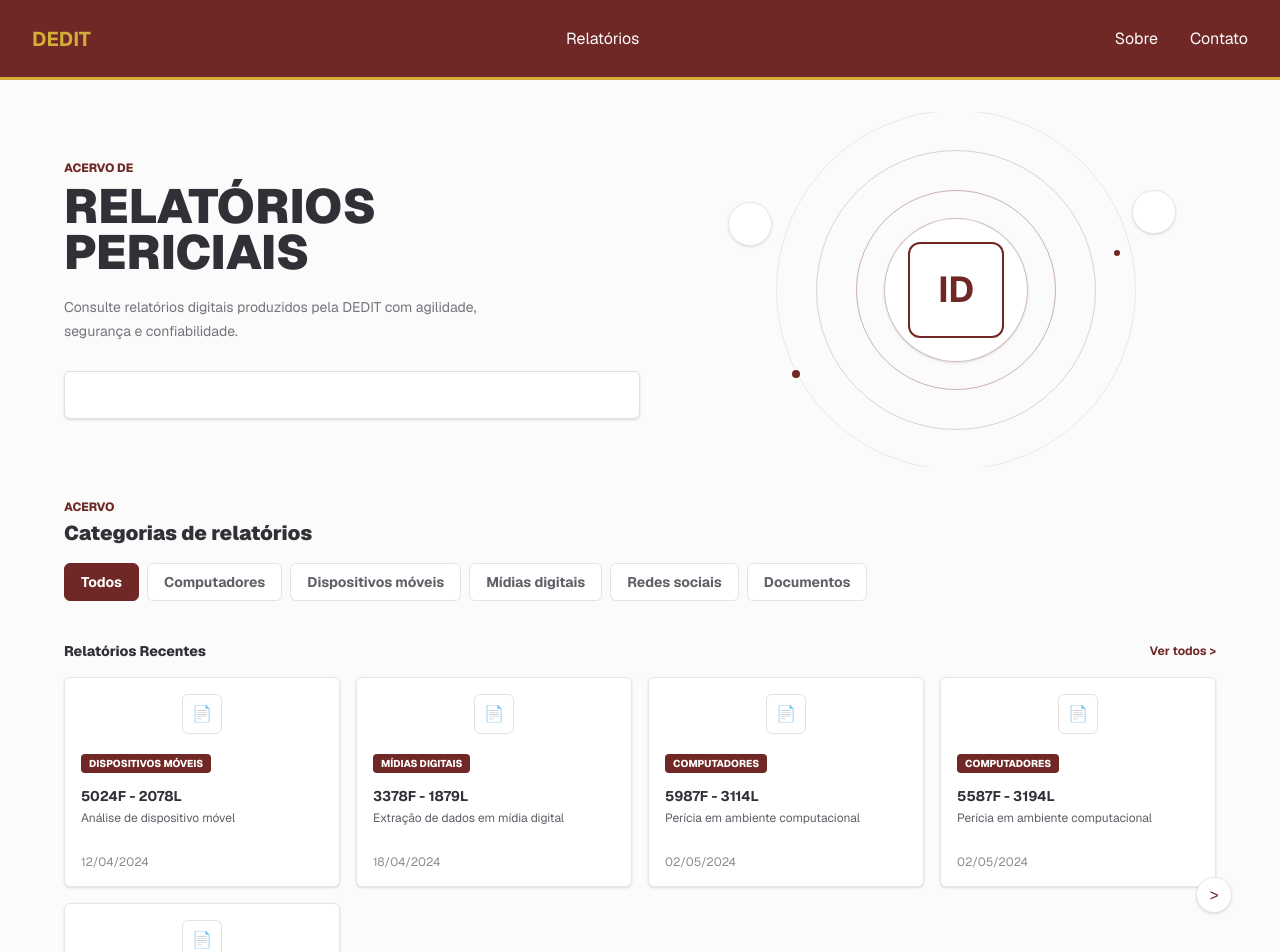
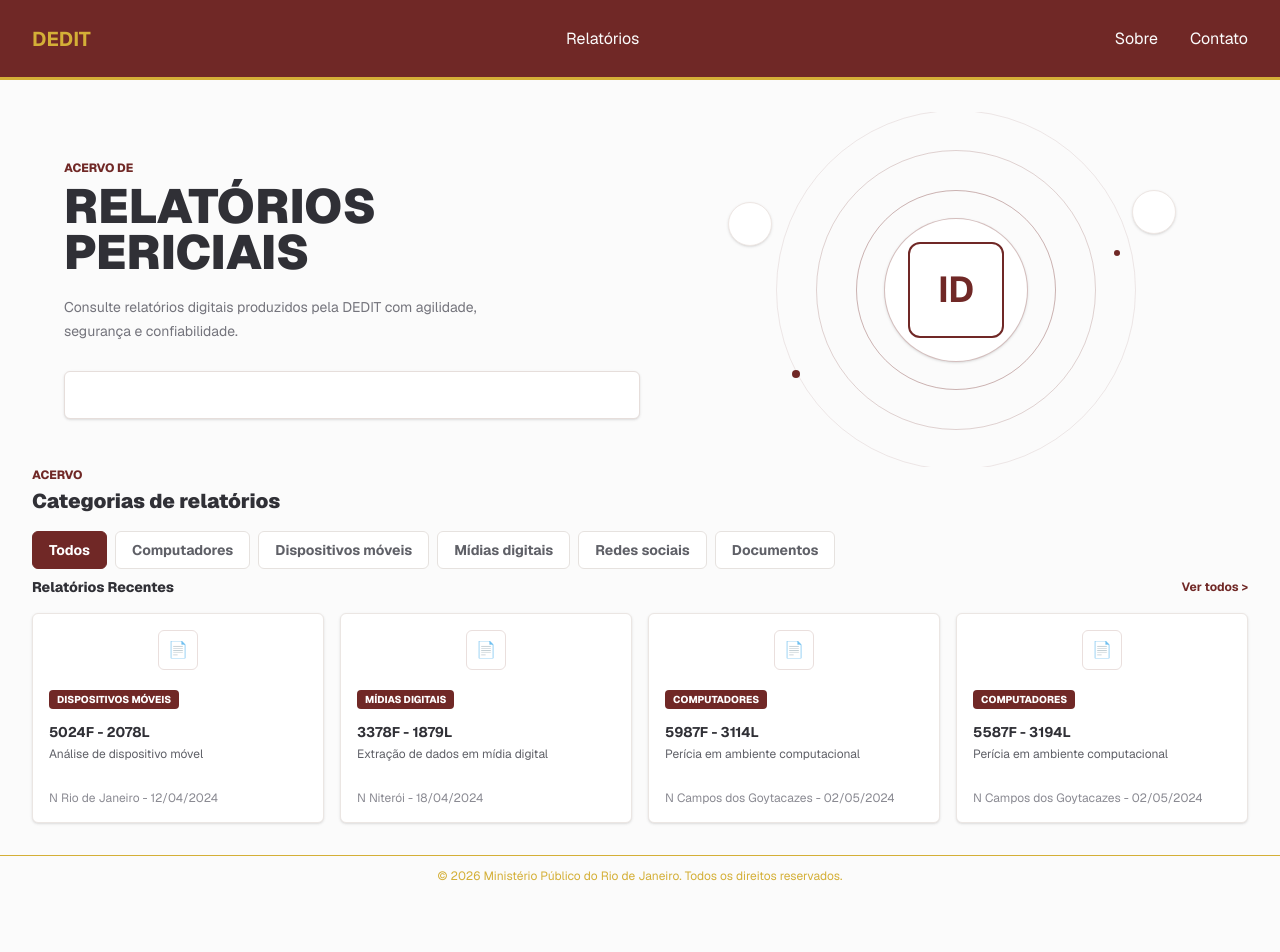
Before and after one commit to BrunoArn/WEB-MPRJ--Report, a Next.js app: page / in a window 1280 px wide. Shown: the top 952 px of the page. After the commit the page ends 896 px from the top, so only its background shows below. Built offline with nearby package versions, Linux system fonts and the light colour scheme.

Commit message:
refactoring

```diff
--- a/app/page.tsx
+++ b/app/page.tsx
@@ -1,160 +1,23 @@
+"use client";
+
 import Hero from "@/components/Hero";
+import { CategoriesBar } from "@/components/CategoriesBar";
+import { ReportList } from "@/components/ReportList";
+import { reports, categories } from "@/components/reports.mock";
 
-{/*Place holder for categories */ }
-const categories = [
-  "Todos",
-  "Computadores",
-  "Dispositivos móveis",
-  "Mídias digitais",
-  "Redes sociais",
-  "Documentos",
-];
-{/*Place holder for reports */ }
-const reports = [
-  {
-    id: "5024F - 2078L",
-    title: "Análise de dispositivo móvel",
-    category: "Dispositivos móveis",
-    location: "Rio de Janeiro",
-    date: "12/04/2024",
-  },
-  {
-    id: "3378F - 1879L",
-    title: "Extração de dados em mídia digital",
-    category: "Mídias digitais",
-    location: "Niterói",
-    date: "18/04/2024",
-  },
-  {
-    id: "5987F - 3114L",
-    title: "Perícia em ambiente computacional",
-    category: "Computadores",
-    location: "Campos dos Goytacazes",
-    date: "02/05/2024",
-  },
-  {
-    id: "5587F - 3194L",
-    title: "Perícia em ambiente computacional",
-    category: "Computadores",
-    location: "Campos dos Goytacazes",
-    date: "02/05/2024",
-  },
-  {
-    id: "3357F - 1337L",
-    title: "Perícia em ambiente computacional",
-    category: "Computadores",
-    location: "Campos dos Goytacazes",
-    date: "02/05/2024",
-  }
-];
 
 export default function Home() {
   return (
 
     <main>
       <Hero />
-      <Categories />
-      <ReportList />
+      <CategoriesBar
+      categories={categories}
+      selectedCategory="Todos"
+      onCategorySelect={(category) => console.log("Categoria selecionada:", category)}
+      />
+      <ReportList reports={reports} />
     </main>
 
   );
 }
-
-function ReportList() {
-  return (
-    <section className="bg-background px-5 py-8 md:px-8">
-      <div className="mx-auto max-w-7xl">
-
-        <div className="mb-4 flex items-center justify-between">
-          <h2 className="text-sm font-extrabold text-[#303036]">
-            Relatórios Recentes
-          </h2>
-
-          <button
-            type="button"
-            className="text-xs font-bold text-primary-red hover:underline"
-          >
-            Ver todos &gt;
-          </button>
-        </div>
-
-        <div className="relative">
-          <div className="grid grid-cols-1 gap-4 sm:grid-cols-2 lg:grid-cols-4">
-            {reports.map((report) => (
-              <article
-                key={report.id}
-                className="rounded-md border border-[#ebe6e3] bg-white p-4 shadow-sm transition hover:-translate-y-0.5 hover:border-primary-red/40 hover:shadow-md"
-              >
-                <div className="mb-4 flex justify-center">
-                  <div className="flex h-10 w-10 items-center justify-center rounded-md border border-[#eadfdd] text-primary-red">
-                    📄
-                  </div>
-                </div>
-
-                <span className="inline-flex rounded bg-primary-red px-2 py-0.5 text-[10px] font-extrabold uppercase text-white">
-                  {report.category}
-                </span>
-
-                <h3 className="mt-3 text-sm font-bold text-[#303036]">
-                  {report.id}
-                </h3>
-
-                <p className="mt-1 min-h-8 text-xs leading-4 text-[#5f6067]">
-                  {report.title}
-                </p>
-
-                <p className="mt-3 text-xs text-[#8a8a92]">{report.date}</p>
-              </article>
-            ))}
-          </div>
-
-          <button
-            type="button"
-            aria-label="Próximos relatórios"
-            className="absolute -right-4 top-1/2 hidden h-9 w-9 -translate-y-1/2 items-center justify-center rounded-full border border-[#ebe6e3] bg-white text-primary-red shadow-sm md:flex"
-          >
-            &gt;
-          </button>
-        </div>
-
-      </div>
-    </section>
-  )
-}
-
-function Categories() {
-  return (
-    <section className="bg-background px-5 pt-8 md:px-8">
-      {/*Upper Text*/}
-      <div className="mx-auto max-w-7xl">
-        <div className="mb-4 flex items-end justify-between gap-4">
-          <div>
-            <p className="text-xs font-extrabold uppercase text-primary-red">
-              Acervo
-            </p>
-
-            <h2 className="mt-1 text-xl font-black text-[#303036]">
-              Categorias de relatórios
-            </h2>
-          </div>
-        </div>
-
-        {/*List of categories as buttons*/}
-        <div className="flex gap-2 overflow-x-auto pb-2">
-          {categories.map((category, index) => (
-            <button
-              key={category}
-              type="button"
-              className={`shrink-0 rounded-md border px-4 py-2 text-sm font-bold transition ${index === 0
-                ? "border-primary-red bg-primary-red text-white"
-                : "border-[#e6e2df] bg-white text-[#5f6067] hover:border-primary-red/40 hover:text-primary-red"
-                }`}
-            >
-              {category}
-            </button>
-          ))}
-        </div>
-      </div>
-    </section>
-  )
-}
--- /dev/null
+++ b/components/CategoriesBar.tsx
@@ -0,0 +1,42 @@
+type CategoriesBarProps = {
+    categories: string[];
+    selectedCategory: string;
+    onCategorySelect: (category: string) => void;
+}
+
+export function CategoriesBar({
+    categories,
+    selectedCategory,
+    onCategorySelect,
+}: CategoriesBarProps) {
+    return (
+        <div>
+            <p className="text-xs font-extrabold uppercase text-primary-red">
+                Acervo
+            </p>
+            <h2 className="mt-1 text-xl font-black text-[#303036]">
+                Categorias de relatórios
+            </h2>
+
+            <div className="mt-4 flex gap-2 overflow-x-auto pb-2">
+                {categories.map((category) => {
+                    const isActive = category === selectedCategory;
+
+                    return (
+                        <button
+                            key={category}
+                            type="button"
+                            onClick={() => onCategorySelect(category)}
+                            className={`shrink-0 rounded-md border px-4 py-2 text-sm font-bold transition ${isActive
+                                ? "border-primary-red bg-primary-red text-white"
+                                : "border-[#e6e2df] bg-white text-[#5f6067] hover:border-primary-red/40 hover:text-primary-red"
+                                }`}
+                        >
+                            {category}
+                        </button>
+                    );
+                })}
+            </div>
+        </div>
+    )
+}
--- /dev/null
+++ b/components/ReportList.tsx
@@ -0,0 +1,58 @@
+import type { Report } from "./types";
+
+type ReportListProps = {
+    reports: Report[];
+    limit?: number;
+}
+
+export function ReportList({ reports, limit = 4 }: ReportListProps) {
+    const visibleReports = reports.slice(0, limit);
+    return (
+        <div>
+            <div className="mb-4 flex items-center justify-between">
+                <h2 className="text-sm font-extrabold text-[#303036]">
+                    Relatórios Recentes
+                </h2>
+
+                <button
+                    type="button"
+                    className="text-xs font-bold text-primary-red hover:underline"
+                >
+                    Ver todos &gt;
+                </button>
+            </div>
+
+            <div className="grid grid-cols-1 gap-4 sm:grid-cols-2 lg:grid-cols-4">
+                {visibleReports.map((report) => (
+                    <article
+                        key={report.id}
+                        className="rounded-md border border-[#ebe6e3] bg-white p-4 shadow-sm transition hover:-translate-y-0.5 hover:border-primary-red/40 hover:shadow-md"
+                    >
+                        {/* Report Icon */}
+                        <div className="mb-4 flex justify-center">
+                            <div className="flex h-10 w-10 items-center justify-center rounded-md border border-[#eadfdd] text-primary-red">
+                                📄
+                            </div>
+                        </div>
+
+                        <span className="inline-flex rounded bg-primary-red px-2 py-0.5 text-[10px] font-extrabold uppercase text-white">
+                            {report.category}
+                        </span>
+
+                        <h3 className="mt-3 text-sm font-bold text-[#303036]">
+                            {report.id}
+                        </h3>
+
+                        <p className="mt-1 min-h-8 text-xs leading-4 text-[#5f6067]">
+                            {report.title}
+                        </p>
+
+                        <p className="mt-3 text-xs text-[#8a8a92]">
+                            N {report.location} - {report.date}
+                        </p>
+                    </article>
+                ))}
+            </div>
+        </div>
+    )
+}
--- /dev/null
+++ b/components/reports.mock.ts
@@ -0,0 +1,51 @@
+
+import type { Report } from "./types";
+
+{/*Place holder for categories */ }
+export const categories = [
+  "Todos",
+  "Computadores",
+  "Dispositivos móveis",
+  "Mídias digitais",
+  "Redes sociais",
+  "Documentos",
+];
+
+{/*Place holder for reports */ }
+export const reports: Report[] = [
+  {
+    id: "5024F - 2078L",
+    title: "Análise de dispositivo móvel",
+    category: "Dispositivos móveis",
+    location: "Rio de Janeiro",
+    date: "12/04/2024",
+  },
+  {
+    id: "3378F - 1879L",
+    title: "Extração de dados em mídia digital",
+    category: "Mídias digitais",
+    location: "Niterói",
+    date: "18/04/2024",
+  },
+  {
+    id: "5987F - 3114L",
+    title: "Perícia em ambiente computacional",
+    category: "Computadores",
+    location: "Campos dos Goytacazes",
+    date: "02/05/2024",
+  },
+  {
+    id: "5587F - 3194L",
+    title: "Perícia em ambiente computacional",
+    category: "Computadores",
+    location: "Campos dos Goytacazes",
+    date: "02/05/2024",
+  },
+  {
+    id: "3357F - 1337L",
+    title: "Perícia em ambiente computacional",
+    category: "Computadores",
+    location: "Campos dos Goytacazes",
+    date: "02/05/2024",
+  }
+];
--- /dev/null
+++ b/components/types.ts
@@ -0,0 +1,7 @@
+export type Report = {
+    id: string;
+    title: string;
+    category: string;
+    location: string;
+    date: string;
+}
```
